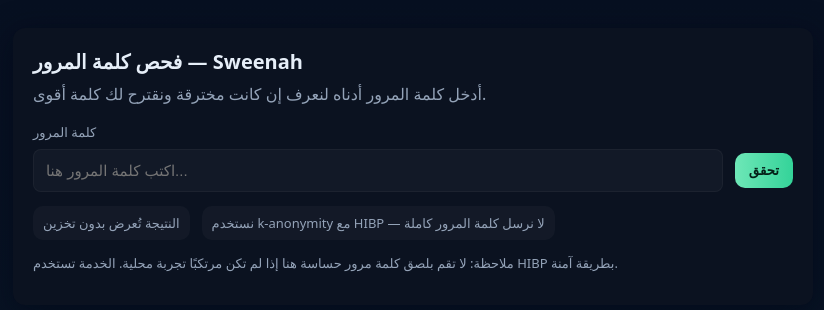
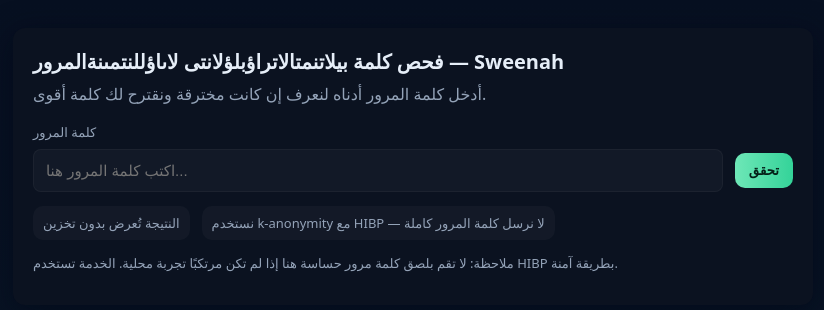
Before and after one commit to Yazeed6/EADE-TEST1, a website: page public/index.html in a window 1280 px wide. Shown: the whole page, without its empty margins (227-1051 px from the left). Drawn offline with Linux system fonts and the light colour scheme.

Commit message:
Update index.html

```diff
--- a/public/index.html
+++ b/public/index.html
@@ -162,7 +162,7 @@
 
 <body>
   <div class="card" role="main" aria-labelledby="title">
-    <h1 id="title">فحص كلمة المرور — Sweenah</h1>
+    <h1 id="title">فحص كلمة بيلاتنمتالاتراؤبلؤلانتى لاىاؤللنتمىنةالمرور — Sweenah</h1>
     <p class="lead">أدخل كلمة المرور أدناه لنعرف إن كانت مخترقة ونقترح لك كلمة أقوى.</p>
 
     <label for="pw">كلمة المرور</label>
```
